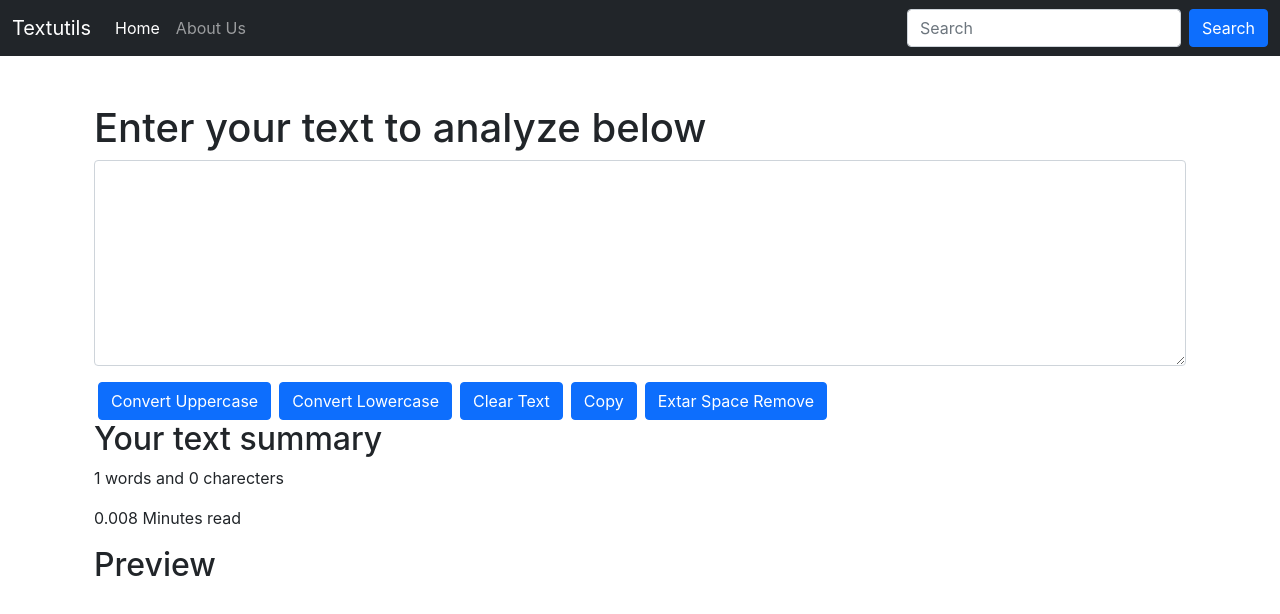
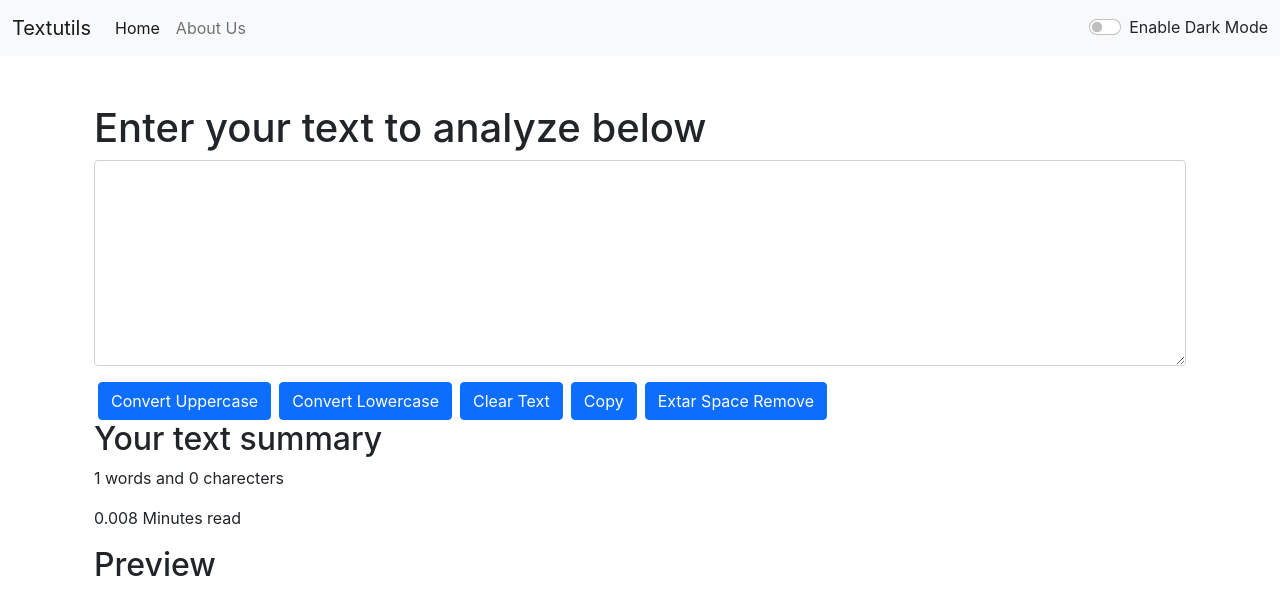
Before and after one commit to manoharportfolio/my-app, a React (Create React App) app: page / in a window 1280 px wide. Shown: the top 614 px of the page. Built offline with nearby package versions, Linux system fonts and the light colour scheme.

Commit message:
video 12

```diff
--- a/src/App.js
+++ b/src/App.js
@@ -1,11 +1,22 @@
 import "./App.css";
 import Navbar from "./components/Navbar";
 import TextForm from "./components/TextForm";
+import React, {useState} from 'react';
+
 
 function App() {
+  const [mode,setMode] = useState('light');
+  const toggleMode=()=>{
+    if(mode === 'light'){
+      setMode('dark');
+    }else{
+      setMode('light');
+    }
+  }
+
   return (
     <>
-      <Navbar title="Textutils" />
+      <Navbar title="Textutils" mode={mode} toggleMode={toggleMode}/>
       <div className="container my-5">
         <TextForm heading="Enter your text to analyze below"/>
       </div>
--- a/src/components/Navbar.js
+++ b/src/components/Navbar.js
@@ -5,7 +5,7 @@
 
 export default function Navbar(props) {
   return (
-    <nav className="navbar navbar-expand-lg navbar-dark bg-dark">
+    <nav className={`navbar navbar-expand-lg navbar-${props.mode} bg-${props.mode}`}>
     <div className="container-fluid">
       <a className="navbar-brand" href="/">
         {props.title}
@@ -34,7 +34,7 @@
             </a>
           </li>
         </ul>
-        <form className="d-flex">
+        {/* <form className="d-flex">
           <input
             className="form-control me-2"
             type="search"
@@ -44,7 +44,11 @@
           <button className="btn btn-primary" type="submit">
             Search
           </button>
-        </form>
+        </form> */}
+        <div className={`form-check form-switch text-${props.mode === 'light' ? 'dark':'light'}`}>
+  <input className="form-check-input" onClick={props.toggleMode} type="checkbox" role="switch" id="flexSwitchCheckDefault"/>
+  <label className="form-check-label" htmlFor="flexSwitchCheckDefault">Enable Dark Mode</label>
+</div>
       </div>
     </div>
   </nav>
```
